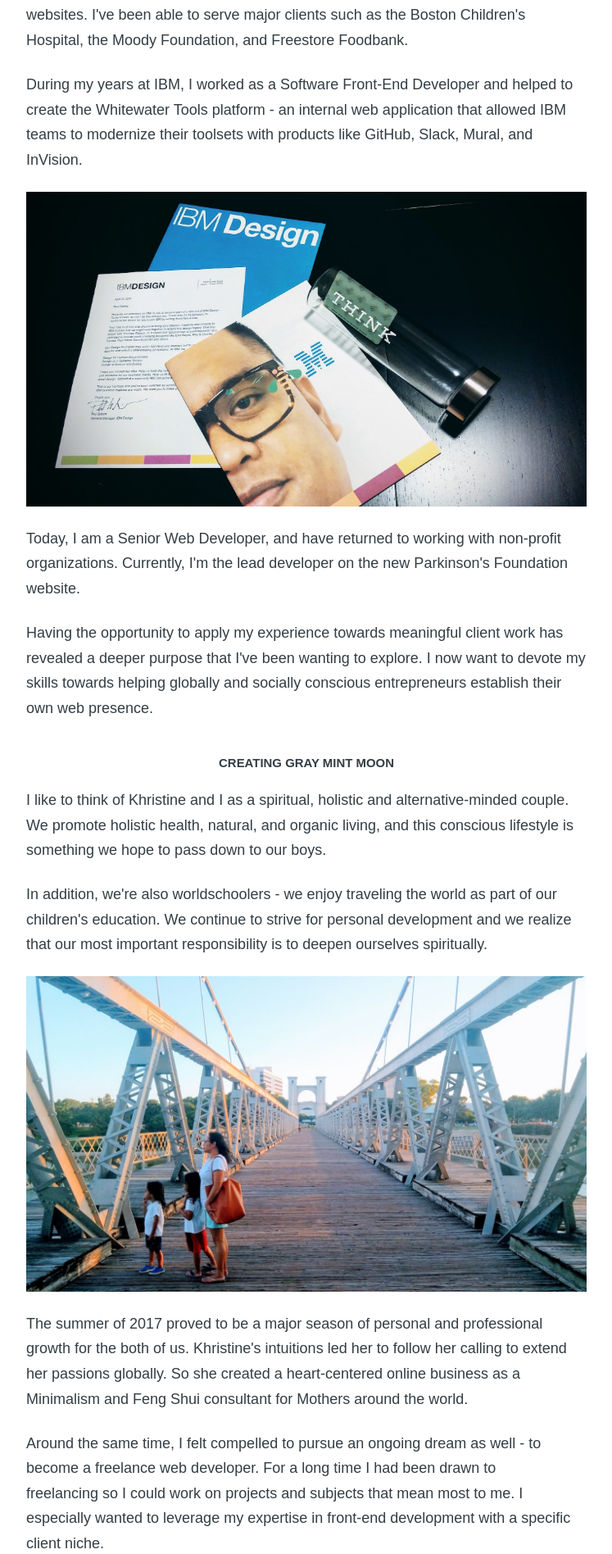
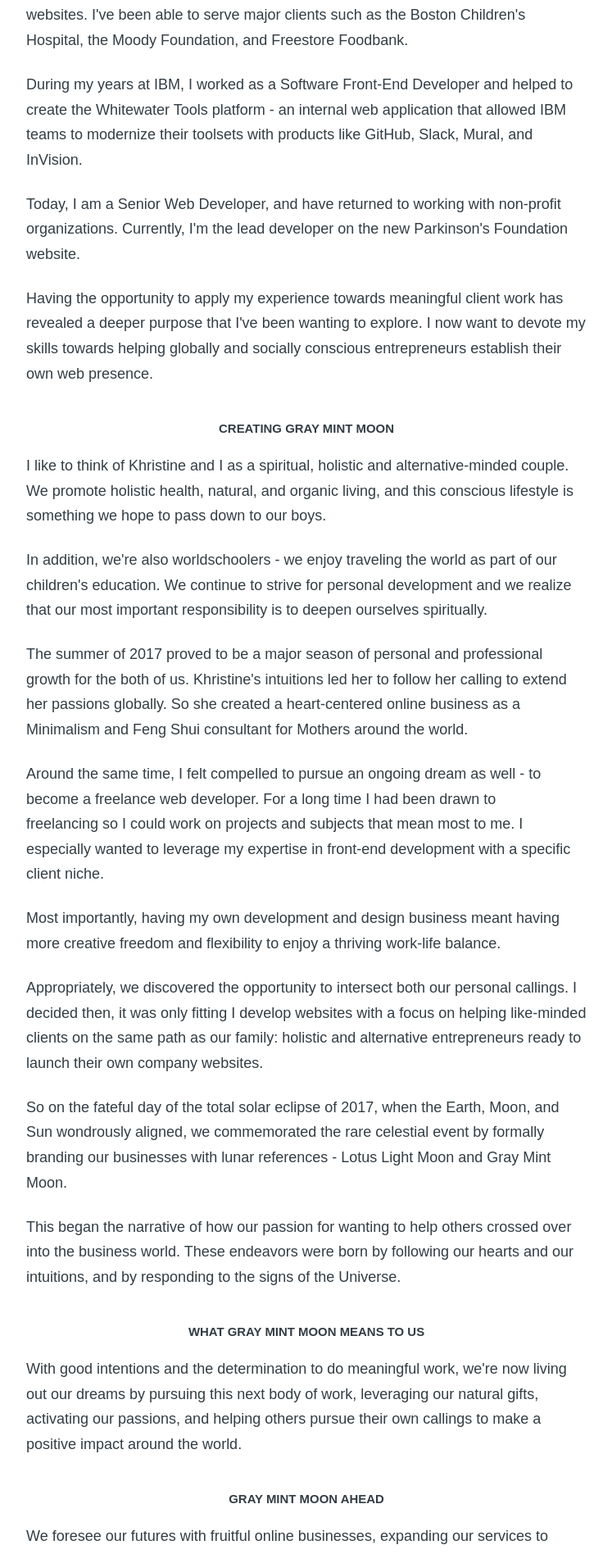
Before and after one commit to graymintmoon/graymintmoon.github.io, a Jekyll site: the page built from about.md, in a window 1280 px wide. Shown: the part 540-2436 px from the top of the page at 82% size, without its empty margins (266-1013 px from the left). Built offline with Jekyll 4.4.1, drawn with Linux system fonts in a browser that asks for light colours; nearby versions of some CDN libraries; some web fonts are replaced.

Commit message:
rm imgs in about

```diff
--- a/about.md
+++ b/about.md
@@ -16,8 +16,6 @@ title: About
 
 <p>During my years at IBM, I worked as a Software Front-End Developer and helped to create the Whitewater Tools platform - an internal web application that allowed IBM teams to modernize their toolsets with products like GitHub, Slack, Mural, and InVision.</p>
 
-<img class="img_full" src="{{site.url}}/assets/ibm_design.jpg" alt="photo of acceptance package at IBM">
-
 <p>Today, I am a Senior Web Developer, and have returned to working with non-profit organizations. Currently, I'm the lead developer on the new Parkinson's Foundation website.</p>
 
 <p>Having the opportunity to apply my experience towards meaningful client work has revealed a deeper purpose that I've been wanting to explore. I now want to devote my skills towards helping globally and socially conscious entrepreneurs establish their own web presence.</p>
@@ -27,8 +25,6 @@ title: About
 
 <p>In addition, we're also worldschoolers - we enjoy traveling the world as part of our children's education. We continue to strive for personal development and we realize that our most important responsibility is to deepen ourselves spiritually.</p>
 
-<img class="img_full" src="{{site.url}}/assets/bridge.jpg" alt="photo of Khris and boys at the beach">
-
 <p>The summer of 2017 proved to be a major season of personal and professional growth for the both of us. Khristine's intuitions led her to follow her calling to extend her passions globally. So she created a heart-centered online business as a Minimalism and Feng Shui consultant for Mothers around the world.</p>
 
 <p>Around the same time, I felt compelled to pursue an ongoing dream as well - to become a freelance web developer. For a long time I had been drawn to freelancing so I could work on projects and subjects that mean most to me. I especially wanted to leverage my expertise in front-end development with a specific client niche.</p>
@@ -36,8 +32,6 @@ title: About
 <p>Most importantly, having my own development and design business meant having more creative freedom and flexibility to enjoy a thriving work-life balance.</p>
 
 <p>Appropriately, we discovered the opportunity to intersect both our personal callings. I decided then, it was only fitting I develop websites with a focus on helping like-minded clients on the same path as our family: holistic and alternative entrepreneurs ready to launch their own company websites. </p>
-
-<img class="img_full" src="{{site.url}}/assets/eclipse.jpg" alt="photo of by Kevin Crosby">
 
 <p>So on the fateful day of the total solar eclipse of 2017, when the Earth, Moon, and Sun wondrously aligned, we commemorated the rare celestial event by formally branding our businesses with lunar references - Lotus Light Moon and Gray Mint Moon.</p>
 
```
